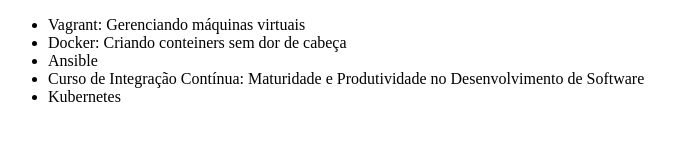
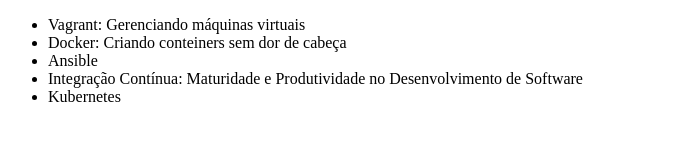
Before and after one commit to phfernands/alura-git, a plain HTML site: page index.html in a window 1280 px wide. Shown: the whole page, without its empty margins (0-675 px from the left). Drawn offline with Linux system fonts and the light colour scheme.

Commit message:
teste de conflito

```diff
--- a/index.html
+++ b/index.html
@@ -10,7 +10,7 @@
 			<li>Vagrant: Gerenciando máquinas virtuais</li>
 			<li>Docker: Criando conteiners sem dor de cabeça</li>
 			<li>Ansible</li>
-			<li>Curso de Integração Contínua: Maturidade e Produtividade no Desenvolvimento de Software</li>
+			<li>Integração Contínua: Maturidade e Produtividade no Desenvolvimento de Software</li>
 			<li>Kubernetes</li>
 		</ul>
 	</body>
```
